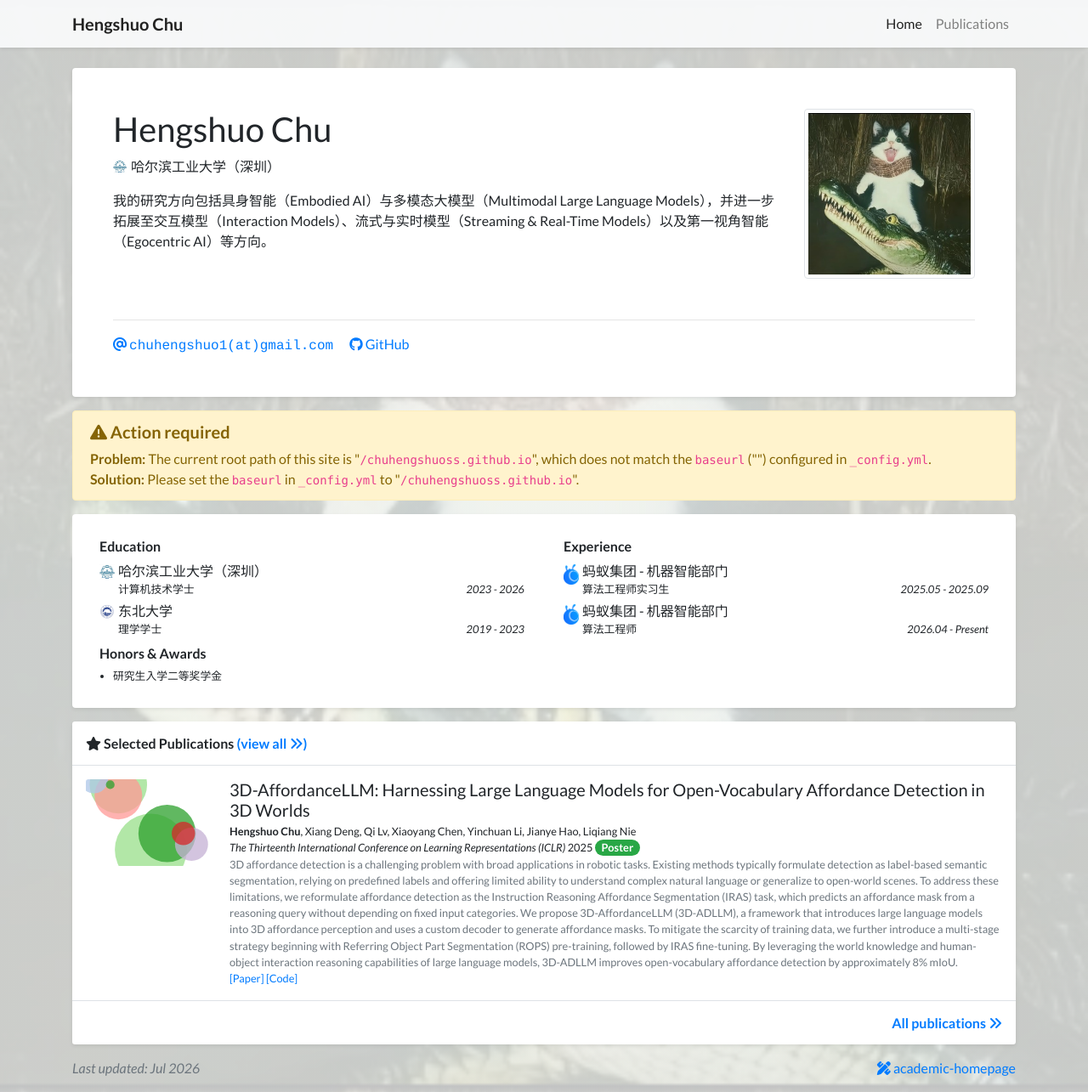
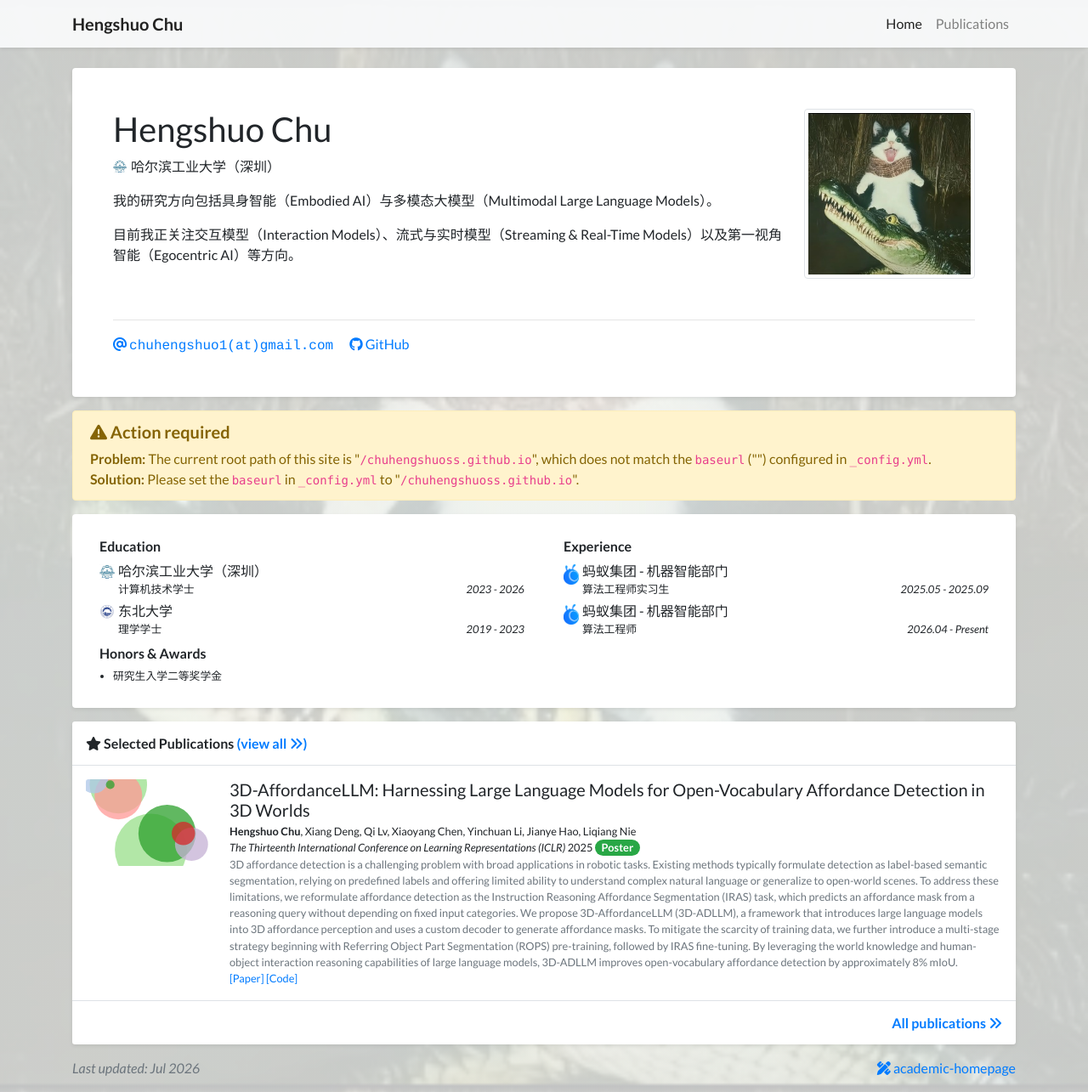
Before and after one commit to chuhengshuoss/chuhengshuoss.github.io, a Jekyll site: the page built from index.html, in a window 1280 px wide and 1285 px high. Shown: the whole window at 85% size. Built offline with Jekyll 4.4.1, drawn with Linux system fonts in a browser that asks for light colours; nearby versions of some CDN libraries; a style sheet for code colours, icons or effects is not loaded.

Commit message:
Update short bio in profile.yml
Refactor short bio to separate research directions into two paragraphs.

```diff
--- a/_data/profile.yml
+++ b/_data/profile.yml
@@ -18,7 +18,8 @@ github: chuhengshuoss
 
 short_bio_text_justify: false
 short_bio: >-
-  <p>我的研究方向包括具身智能（Embodied AI）与多模态大模型（Multimodal Large Language Models），并进一步拓展至交互模型（Interaction Models）、流式与实时模型（Streaming &amp; Real-Time Models）以及第一视角智能（Egocentric AI）等方向。</p>
+  <p>我的研究方向包括具身智能（Embodied AI）与多模态大模型（Multimodal Large Language Models）。</p>
+  <p>目前我正关注交互模型（Interaction Models）、流式与实时模型（Streaming &amp; Real-Time Models）以及第一视角智能（Egocentric AI）等方向。</p>
 
 portrait_url: /assets/images/background.jpeg
 portrait_caption: Hengshuo Chu
```
